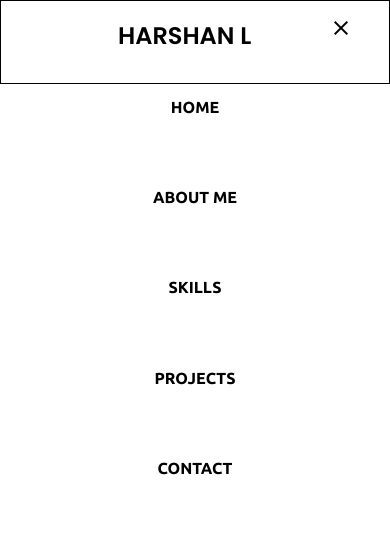
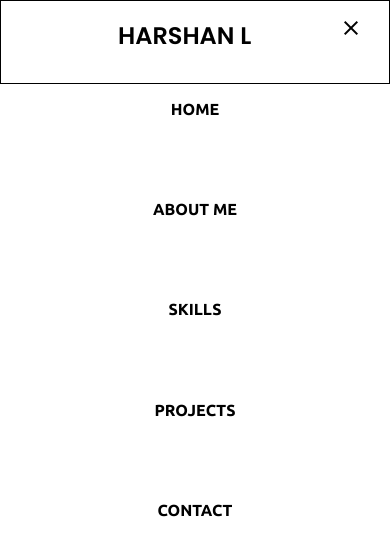
Before and after one commit to Harshanl2002/HARSHAN, a plain HTML site: page index.html in a window 390 px wide. Drawn offline with nearby package versions, Linux system fonts and the light colour scheme.

Commit message:
css nav change

```diff
--- a/styles.css
+++ b/styles.css
@@ -18,7 +18,7 @@ body {
 }
 
 .nav .logo {
-    margin: 8px 60px;
+    margin: 8px 0px 0px 60px;
     font-size: 2rem;
     font-weight: 600;
     text-transform: uppercase;
@@ -106,7 +106,7 @@ body {
     }
 
     .nav ul li a {
-        margin-top: 2px;
+        margin-top: 12px;
         font-size: .8rem;
     }
 
@@ -131,6 +131,7 @@ body {
 
 @media only screen and (max-width: 650px) {
     .nav {
+        margin: 0;
         border: 1px #000 solid;
     }
 
@@ -151,12 +152,13 @@ body {
 
     .nav .close {
         top: 8px;
-        margin-right: 30px;
+        margin-right: 20px;
         display: block;
     }
 
     .nav ul {
         width: 100%;
+        margin-top: 30px;
         text-align: center;
         display: block;
         /* border: 1px #000 solid; */
```
